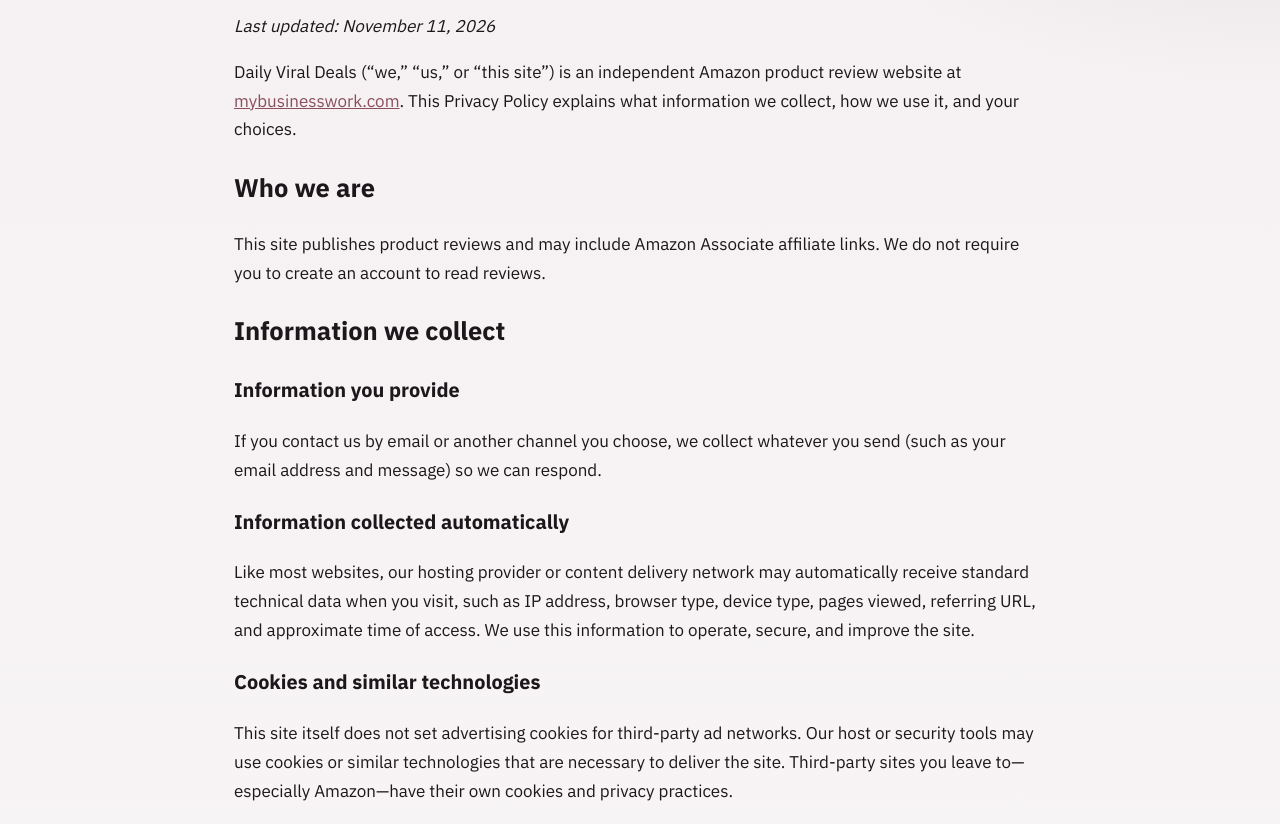
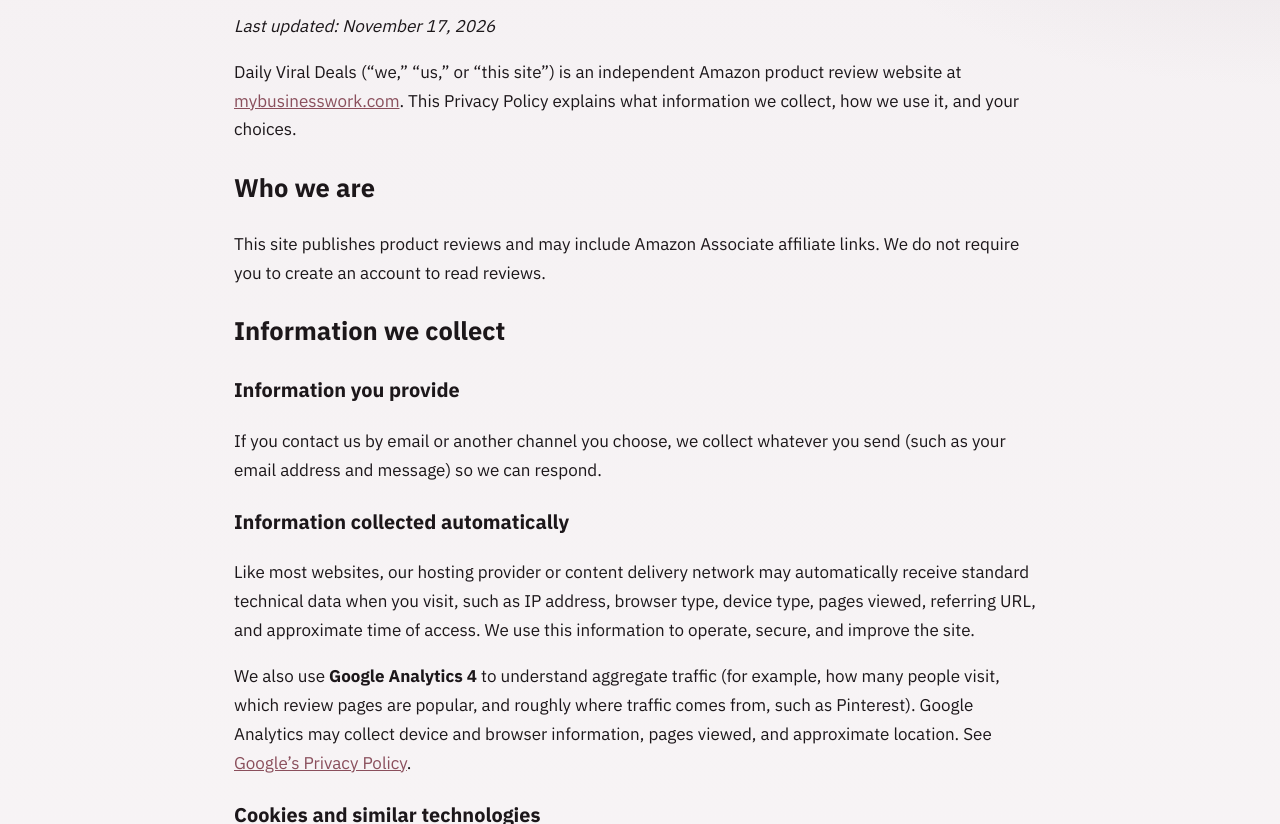
Before and after one commit to ridwan85/mybusinessworks, an Astro site: page /privacy in a window 1280 px wide. Shown: the part 131-955 px from the top of the page. Built offline with nearby package versions, Linux system fonts and the light colour scheme; Astro itself is replaced by a stand-in of ours; no server answers.

Commit message:
Add Google Analytics 4 so site visits show up in Realtime reports.
Co-authored-by: Cursor <cursoragent@cursor.com>

```diff
--- a/src/layouts/Base.astro
+++ b/src/layouts/Base.astro
@@ -13,6 +13,7 @@ const canonical = new URL(Astro.url.pathname, Astro.site);
 const ogImage = image ? new URL(image, Astro.site).href : undefined;
 const isLanding = layout === 'landing';
 const isWide = layout === 'landing' || layout === 'review';
+const gaId = (import.meta.env.PUBLIC_GA_MEASUREMENT_ID || '').trim();
 ---
 
 <!doctype html>
@@ -20,6 +21,17 @@ const isWide = layout === 'landing' || layout === 'review';
   <head>
     <meta charset="utf-8" />
     <meta name="viewport" content="width=device-width, initial-scale=1" />
+    {gaId && (
+      <>
+        <script async src={`https://www.googletagmanager.com/gtag/js?id=${gaId}`}></script>
+        <script is:inline define:vars={{ gaId }}>
+          window.dataLayer = window.dataLayer || [];
+          function gtag(){dataLayer.push(arguments);}
+          gtag('js', new Date());
+          gtag('config', gaId);
+        </script>
+      </>
+    )}
     <title>{title}</title>
     <meta name="description" content={description} />
     {noindex && <meta name="robots" content="noindex,nofollow" />}
--- a/src/pages/privacy.astro
+++ b/src/pages/privacy.astro
@@ -7,7 +7,7 @@ import Base from '../layouts/Base.astro';
   description="How Daily Viral Deals handles information when you visit this site."
 >
   <h1>Privacy Policy</h1>
-  <p><em>Last updated: November 11, 2026</em></p>
+  <p><em>Last updated: November 17, 2026</em></p>
 
   <p>
     Daily Viral Deals (“we,” “us,” or “this site”) is an independent Amazon product review website at
@@ -34,12 +34,19 @@ import Base from '../layouts/Base.astro';
     data when you visit, such as IP address, browser type, device type, pages viewed, referring URL, and approximate
     time of access. We use this information to operate, secure, and improve the site.
   </p>
+  <p>
+    We also use <strong>Google Analytics 4</strong> to understand aggregate traffic (for example, how many people visit,
+    which review pages are popular, and roughly where traffic comes from, such as Pinterest). Google Analytics may
+    collect device and browser information, pages viewed, and approximate location. See
+    <a href="https://policies.google.com/privacy" rel="noopener" target="_blank">Google’s Privacy Policy</a>.
+  </p>
 
   <h3>Cookies and similar technologies</h3>
   <p>
     This site itself does not set advertising cookies for third-party ad networks. Our host or security tools may use
-    cookies or similar technologies that are necessary to deliver the site. Third-party sites you leave to—especially
-    Amazon—have their own cookies and privacy practices.
+    cookies or similar technologies that are necessary to deliver the site. Google Analytics may use cookies or similar
+    storage to distinguish sessions. Third-party sites you leave to—especially Amazon—have their own cookies and privacy
+    practices.
   </p>
 
   <h2>Amazon affiliate links</h2>
@@ -65,6 +72,7 @@ import Base from '../layouts/Base.astro';
   <p>We may share information only with:</p>
   <ul>
     <li>Service providers that host or help run this site (under their own terms)</li>
+    <li>Google, for analytics measurement as described above</li>
     <li>Amazon, when you choose to follow an affiliate link</li>
     <li>Authorities if required by law or to protect rights and safety</li>
   </ul>
```
Also changed, not shown: .github/workflows/deploy.yml, 1 other file.
